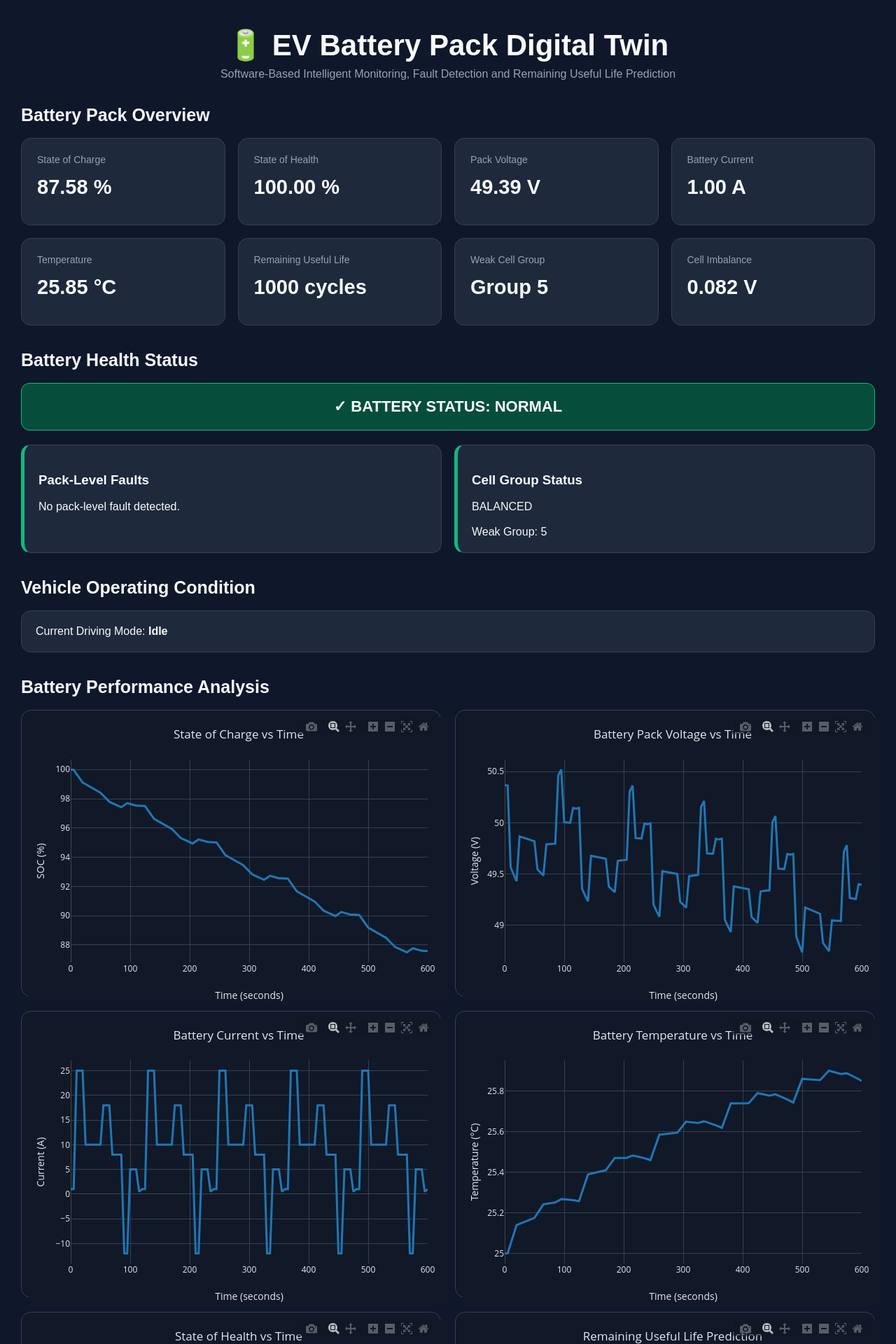
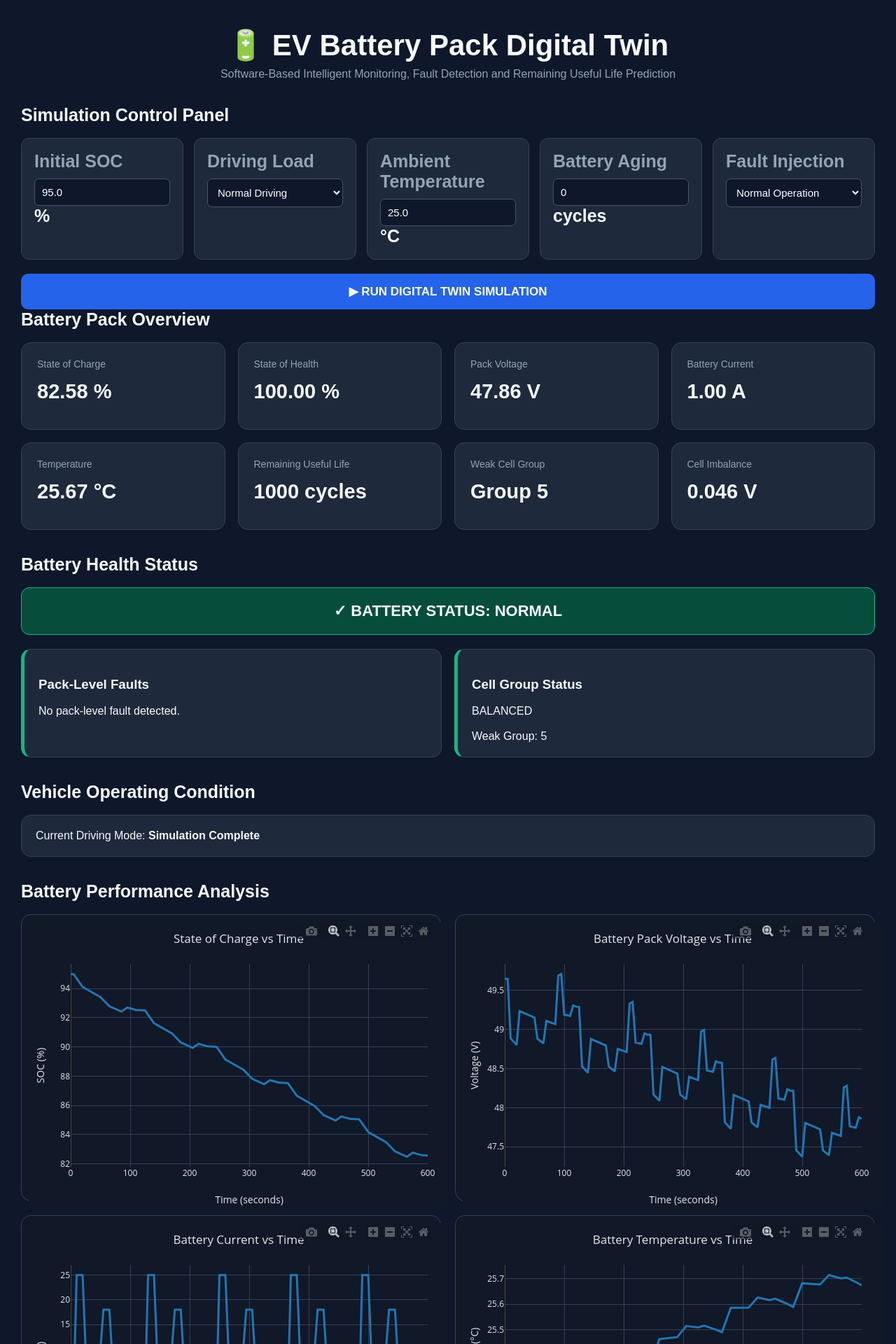
Before and after one commit to vaibhavmittal9b-jpg/EV-Battery-Digital-Twin, a Flask app: page / in a window 1280 px wide. Shown: the top 1920 px of the page at 70% size. Run offline with Flask 3, Linux system fonts and the light colour scheme; some libraries are stand-ins or nearby versions.

Commit message:
Add interactive simulation control panel

```diff
--- a/app.py
+++ b/app.py
@@ -1,141 +1,276 @@
-from flask import Flask, render_template
-import csv
-import os
+from flask import Flask, render_template, request
+import math
 
 app = Flask(__name__)
 
 
-def to_float(value, default=0.0):
-    try:
-        return float(value)
-    except (ValueError, TypeError):
-        return default
+def simulate_battery(
+    initial_soc=95,
+    load_multiplier=1.0,
+    ambient_temperature=25,
+    aging_cycles=0,
+    fault_mode="none"
+):
+    capacity_ah = 12.0
+    r0 = 0.03
 
+    soc = float(initial_soc)
+    temperature = float(ambient_temperature)
 
-def load_battery_data():
-
-    file_path = os.path.join(
-        app.root_path,
-        "data",
-        "battery_data.csv"
+    # Accelerated aging for demonstration
+    soh = max(
+        60.0,
+        100.0 - aging_cycles * 0.02
     )
 
-    with open(
-        file_path,
-        "r",
-        encoding="utf-8-sig",
-        newline=""
-    ) as file:
+    # RUL assuming 80% end-of-life
+    if soh <= 80:
+        rul = 0
+    else:
+        rul = (soh - 80) / 0.02
 
-        reader = csv.DictReader(file)
-        rows = list(reader)
-
-    if not rows:
-        raise ValueError("Battery data file is empty.")
-
-    latest = rows[-1]
-
-    battery = {
-        "soc": to_float(latest.get("SOC")),
-        "soh": to_float(latest.get("SOH")),
-        "voltage": to_float(latest.get("Voltage")),
-        "current": to_float(latest.get("Current")),
-        "temperature": to_float(
-            latest.get("Temperature")
-        ),
-
-        "rul": to_float(
-            latest.get("RUL_Cycles")
-        ),
-
-        "status": latest.get(
-            "Battery_Status",
-            "UNKNOWN"
-        ),
-
-        "faults": latest.get(
-            "Faults",
-            "None"
-        ),
-
-        "weak_group": int(
-            to_float(
-                latest.get("Weak_Group"),
-                0
-            )
-        ),
-
-        "cell_imbalance": to_float(
-            latest.get("Cell_Imbalance")
-        ),
-
-        "cell_status": latest.get(
-            "Cell_Status",
-            "Unknown"
-        ),
-
-        "driving_condition": latest.get(
-            "Driving_Condition",
-            "Unknown"
-        )
-    }
-
-    # Graph data
-    times = [
-        to_float(row.get("Time"))
-        for row in rows
-    ]
-
-    soc_values = [
-        to_float(row.get("SOC"))
-        for row in rows
-    ]
-
-    soh_values = [
-        to_float(row.get("SOH"))
-        for row in rows
-    ]
-
-    voltage_values = [
-        to_float(row.get("Voltage"))
-        for row in rows
-    ]
-
-    current_values = [
-        to_float(row.get("Current"))
-        for row in rows
-    ]
-
-    temperature_values = [
-        to_float(row.get("Temperature"))
-        for row in rows
-    ]
-
-    rul_values = [
-        to_float(row.get("RUL_Cycles"))
-        for row in rows
-    ]
-
-    # Series-group voltages
-    group_string = latest.get(
-        "Group_Voltages",
-        ""
-    )
+    times = []
+    soc_values = []
+    voltage_values = []
+    current_values = []
+    temperature_values = []
+    soh_values = []
+    rul_values = []
 
     group_voltages = []
 
-    if group_string:
+    def get_current(time):
+        cycle = time % 120
 
-        for value in group_string.split(","):
+        if cycle < 10:
+            return 1.0
 
-            try:
-                group_voltages.append(
-                    float(value.strip())
-                )
-            except ValueError:
-                pass
+        elif cycle < 25:
+            return 25.0
 
-    graph_data = {
+        elif cycle < 55:
+            return 10.0
+
+        elif cycle < 70:
+            return 18.0
+
+        elif cycle < 90:
+            return 8.0
+
+        elif cycle < 100:
+            return -12.0
+
+        elif cycle < 115:
+            return 5.0
+
+        else:
+            return 0.5
+
+    dt = 5
+
+    latest_current = 0
+    latest_voltage = 0
+
+    for time in range(0, 601, dt):
+
+        current = (
+            get_current(time)
+            * load_multiplier
+        )
+
+        # SOC calculation
+        discharged_ah = (
+            current * dt / 3600
+        )
+
+        soc_change = (
+            discharged_ah
+            / capacity_ah
+        ) * 100
+
+        soc -= soc_change
+
+        soc = max(
+            0,
+            min(100, soc)
+        )
+
+        # Approximate Li-ion cell OCV
+        cell_ocv = (
+            3.0
+            + 1.2 * (soc / 100)
+        )
+
+        pack_ocv = (
+            cell_ocv * 12
+        )
+
+        # Aging increases resistance
+        aging_factor = (
+            1
+            + (100 - soh) * 0.015
+        )
+
+        resistance = (
+            r0 * aging_factor
+        )
+
+        voltage = (
+            pack_ocv
+            - current * resistance
+        )
+
+        # Simple thermal behaviour
+        heat = (
+            current ** 2
+            * resistance
+        )
+
+        temperature += (
+            heat * dt * 0.0004
+        )
+
+        temperature -= (
+            temperature
+            - ambient_temperature
+        ) * 0.01
+
+        times.append(time)
+        soc_values.append(soc)
+        voltage_values.append(voltage)
+        current_values.append(current)
+        temperature_values.append(
+            temperature
+        )
+        soh_values.append(soh)
+        rul_values.append(rul)
+
+        latest_current = current
+        latest_voltage = voltage
+
+    # -----------------------------------
+    # CELL GROUP SIMULATION
+    # -----------------------------------
+
+    base_group_voltage = (
+        latest_voltage / 12
+    )
+
+    for i in range(12):
+
+        voltage = base_group_voltage
+
+        # Small normal variation
+        voltage += (
+            (i % 3 - 1) * 0.006
+        )
+
+        # Simulated weak group
+        if i == 4:
+            voltage -= 0.04
+
+        # Manual fault injection
+        if fault_mode == "cell_fault" and i == 4:
+            voltage -= 0.18
+
+        group_voltages.append(
+            voltage
+        )
+
+    highest = max(group_voltages)
+    lowest = min(group_voltages)
+
+    imbalance = (
+        highest - lowest
+    )
+
+    weak_group = (
+        group_voltages.index(
+            lowest
+        ) + 1
+    )
+
+    # -----------------------------------
+    # STATUS LOGIC
+    # -----------------------------------
+
+    faults = []
+
+    if temperature > 50:
+        faults.append(
+            "OVER-TEMPERATURE"
+        )
+
+    if latest_voltage > 50.4:
+        faults.append(
+            "OVER-VOLTAGE"
+        )
+
+    if latest_voltage < 36:
+        faults.append(
+            "UNDER-VOLTAGE"
+        )
+
+    if abs(latest_current) > 30:
+        faults.append(
+            "EXCESSIVE CURRENT"
+        )
+
+    if imbalance > 0.10:
+        faults.append(
+            "CELL IMBALANCE"
+        )
+
+    if soh < 80:
+        faults.append(
+            "BATTERY HEALTH CRITICAL"
+        )
+
+    if fault_mode == "thermal_fault":
+        temperature = 55
+        faults.append(
+            "SIMULATED THERMAL FAULT"
+        )
+
+    if faults:
+        status = "WARNING"
+    else:
+        status = "NORMAL"
+
+    if (
+        temperature >= 60
+        or latest_voltage < 34
+        or soh < 70
+    ):
+        status = "CRITICAL"
+
+    cell_status = (
+        "CELL IMBALANCE DETECTED"
+        if imbalance > 0.10
+        else "BALANCED"
+    )
+
+    battery = {
+        "soc": soc,
+        "soh": soh,
+        "voltage": latest_voltage,
+        "current": latest_current,
+        "temperature": temperature,
+        "rul": rul,
+        "status": status,
+        "faults": (
+            ", ".join(faults)
+            if faults
+            else "None"
+        ),
+        "weak_group": weak_group,
+        "cell_imbalance": imbalance,
+        "cell_status": cell_status,
+        "driving_condition":
+            "Simulation Complete"
+    }
+
+    graph = {
         "time": times,
         "soc": soc_values,
         "soh": soh_values,
@@ -145,31 +280,86 @@ def load_battery_data():
         "rul": rul_values
     }
 
-    return battery, graph_data, group_voltages
+    return (
+        battery,
+        graph,
+        group_voltages
+    )
 
 
-@app.route("/")
+@app.route(
+    "/",
+    methods=["GET", "POST"]
+)
 def home():
 
-    try:
+    initial_soc = float(
+        request.form.get(
+            "initial_soc",
+            95
+        )
+    )
 
-        battery, graph_data, groups = (
-            load_battery_data()
+    load_multiplier = float(
+        request.form.get(
+            "load_multiplier",
+            1
         )
+    )
 
-        return render_template(
-            "index.html",
-            battery=battery,
-            graph=graph_data,
-            groups=groups
+    ambient_temperature = float(
+        request.form.get(
+            "ambient_temperature",
+            25
         )
+    )
 
-    except Exception as error:
+    aging_cycles = int(
+        request.form.get(
+            "aging_cycles",
+            0
+        )
+    )
 
-        return (
-            f"<h2>Battery Digital Twin Error</h2>"
-            f"<p>{error}</p>"
+    fault_mode = request.form.get(
+        "fault_mode",
+        "none"
+    )
+
+    battery, graph, groups = (
+        simulate_battery(
+            initial_soc,
+            load_multiplier,
+            ambient_temperature,
+            aging_cycles,
+            fault_mode
         )
+    )
+
+    controls = {
+        "initial_soc":
+            initial_soc,
+
+        "load_multiplier":
+            load_multiplier,
+
+        "ambient_temperature":
+            ambient_temperature,
+
+        "aging_cycles":
+            aging_cycles,
+
+        "fault_mode":
+            fault_mode
+    }
+
+    return render_template(
+        "index.html",
+        battery=battery,
+        graph=graph,
+        groups=groups,
+        controls=controls
+    )
 
 
 if __name__ == "__main__":
--- a/templates/index.html
+++ b/templates/index.html
@@ -117,6 +117,106 @@ body {
 
     font-weight:
         bold;
+}
+.control-grid {
+
+    display: grid;
+
+    grid-template-columns:
+        repeat(5, 1fr);
+
+    gap: 15px;
+}
+
+
+.control-card {
+
+    background: #1e293b;
+
+    border: 1px solid #334155;
+
+    border-radius: 12px;
+
+    padding: 18px;
+}
+
+
+.control-card label {
+
+    display: block;
+
+    color: #94a3b8;
+
+    margin-bottom: 10px;
+}
+
+
+.control-card input,
+.control-card select {
+
+    width: 100%;
+
+    padding: 10px;
+
+    border-radius: 7px;
+
+    border: 1px solid #475569;
+
+    background: #0f172a;
+
+    color: white;
+
+    font-size: 15px;
+}
+
+
+.simulate-button {
+
+    margin-top: 20px;
+
+    width: 100%;
+
+    padding: 15px;
+
+    border: none;
+
+    border-radius: 10px;
+
+    background: #2563eb;
+
+    color: white;
+
+    font-size: 17px;
+
+    font-weight: bold;
+
+    cursor: pointer;
+}
+
+
+.simulate-button:hover {
+
+    background: #1d4ed8;
+}
+
+
+@media (max-width: 1000px) {
+
+    .control-grid {
+
+        grid-template-columns:
+            repeat(2, 1fr);
+    }
+}
+
+
+@media (max-width: 600px) {
+
+    .control-grid {
+
+        grid-template-columns:
+            1fr;
+    }
 }
 
 /* STATUS */
@@ -374,6 +474,157 @@ Fault Detection and Remaining Useful Life Prediction
 
 
 <div class="section-title">
+<div class="section-title">
+Simulation Control Panel
+</div>
+
+<form method="POST">
+
+<div class="control-grid">
+
+    <div class="control-card">
+
+        <label>
+            Initial SOC
+        </label>
+
+        <input
+            type="number"
+            name="initial_soc"
+            min="10"
+            max="100"
+            step="1"
+            value="{{ controls.initial_soc }}"
+        >
+
+        <span>%</span>
+
+    </div>
+
+
+    <div class="control-card">
+
+        <label>
+            Driving Load
+        </label>
+
+        <select name="load_multiplier">
+
+            <option
+                value="0.7"
+                {% if controls.load_multiplier == 0.7 %}
+                selected
+                {% endif %}
+            >
+                Eco Driving
+            </option>
+
+            <option
+                value="1"
+                {% if controls.load_multiplier == 1 %}
+                selected
+                {% endif %}
+            >
+                Normal Driving
+            </option>
+
+            <option
+                value="1.4"
+                {% if controls.load_multiplier == 1.4 %}
+                selected
+                {% endif %}
+            >
+                Aggressive Driving
+            </option>
+
+        </select>
+
+    </div>
+
+
+    <div class="control-card">
+
+        <label>
+            Ambient Temperature
+        </label>
+
+        <input
+            type="number"
+            name="ambient_temperature"
+            value="{{ controls.ambient_temperature }}"
+            min="-10"
+            max="60"
+        >
+
+        <span>°C</span>
+
+    </div>
+
+
+    <div class="control-card">
+
+        <label>
+            Battery Aging
+        </label>
+
+        <input
+            type="number"
+            name="aging_cycles"
+            value="{{ controls.aging_cycles }}"
+            min="0"
+            max="1500"
+        >
+
+        <span>cycles</span>
+
+    </div>
+
+
+    <div class="control-card">
+
+        <label>
+            Fault Injection
+        </label>
+
+        <select name="fault_mode">
+
+            <option value="none">
+                Normal Operation
+            </option>
+
+            <option
+                value="cell_fault"
+                {% if controls.fault_mode == "cell_fault" %}
+                selected
+                {% endif %}
+            >
+                Weak Cell Fault
+            </option>
+
+            <option
+                value="thermal_fault"
+                {% if controls.fault_mode == "thermal_fault" %}
+                selected
+                {% endif %}
+            >
+                Thermal Fault
+            </option>
+
+        </select>
+
+    </div>
+
+</div>
+
+
+<button
+    type="submit"
+    class="simulate-button"
+>
+▶ RUN DIGITAL TWIN SIMULATION
+</button>
+
+</form>
 
 Battery Pack Overview
 
```
